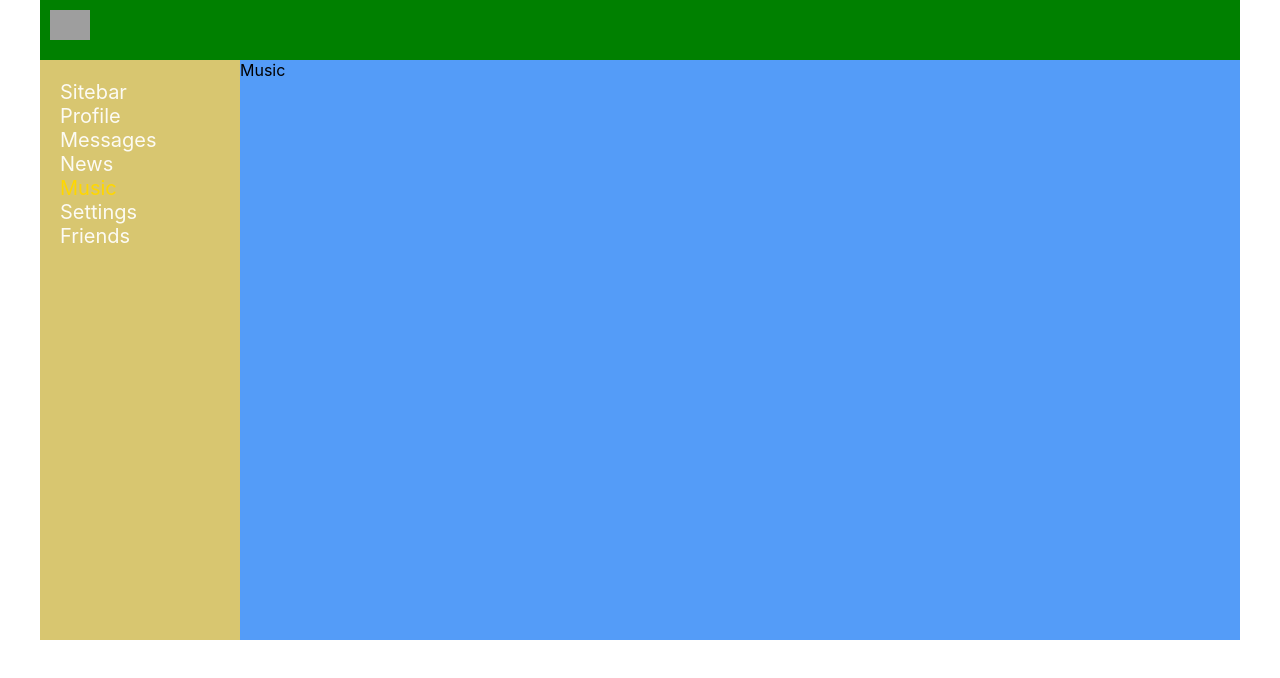
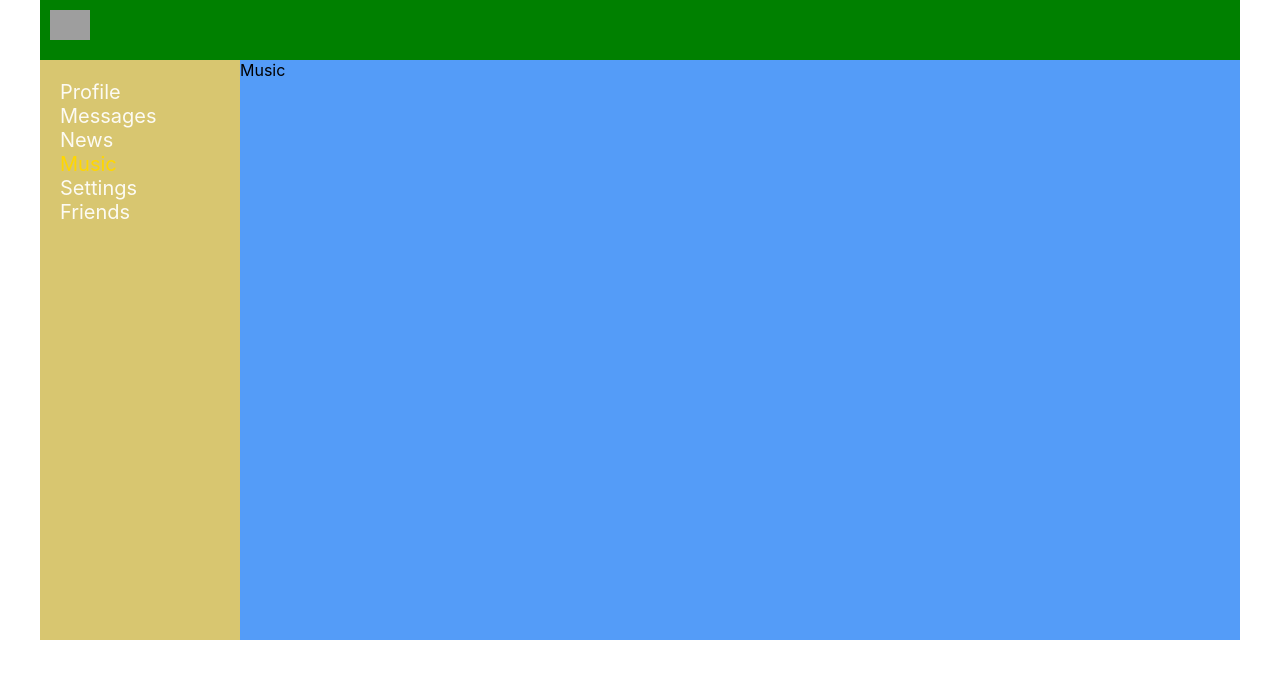
Before and after one commit to kovernikov/social_networks, a React (Create React App) app: page /music in a window 1280 px wide. Shown: the top 678 px of the page. Built offline with nearby package versions, Linux system fonts and the light colour scheme; grey boxes are pictures that could not be loaded.

Commit message:
lesson_35

```diff
--- a/src/App.tsx
+++ b/src/App.tsx
@@ -25,7 +25,7 @@ const App: React.FC<AppType> = (props) => {
             <Header/>
             <Navbar/>
             <div className={'app-wrapper-content'}>
-                <Route path={'/sitbar'} render={() => <Navigation appState={props.appState}/>}/>
+                {/*<Route path={'/sitbar'} render={() => <Navigation appState={props.appState}/>}/>*/}
                 <Route path={'/dialogs'}
                        render={() => <Dialogs state={props.appState.dialogsPage} appPost={props.appPost}/>}/>
                 <Route path={'/profile'}
--- a/src/components/Navbar/Navbar.tsx
+++ b/src/components/Navbar/Navbar.tsx
@@ -6,9 +6,9 @@ const Navbar = () => {
     return (
         <nav className={s.nav}>
 
-            <div className={s.item}>
-                <NavLink to="/sitebar" activeClassName={s.activelink}> Sitebar </NavLink>
-            </div>
+            {/*<div className={s.item}>*/}
+            {/*    <NavLink to="/sitebar" activeClassName={s.activelink}> Sitebar </NavLink>*/}
+            {/*</div>*/}
             <div className={s.item}>
                 <NavLink to="/profile" activeClassName={s.activelink}> Profile </NavLink>
             </div>
```
